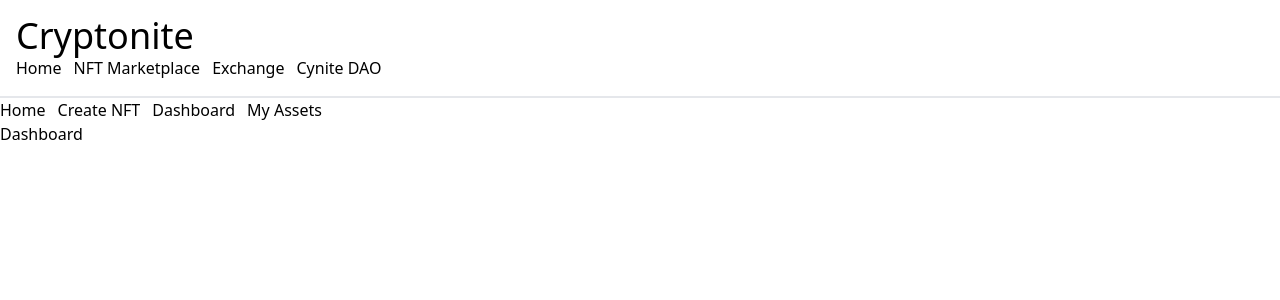
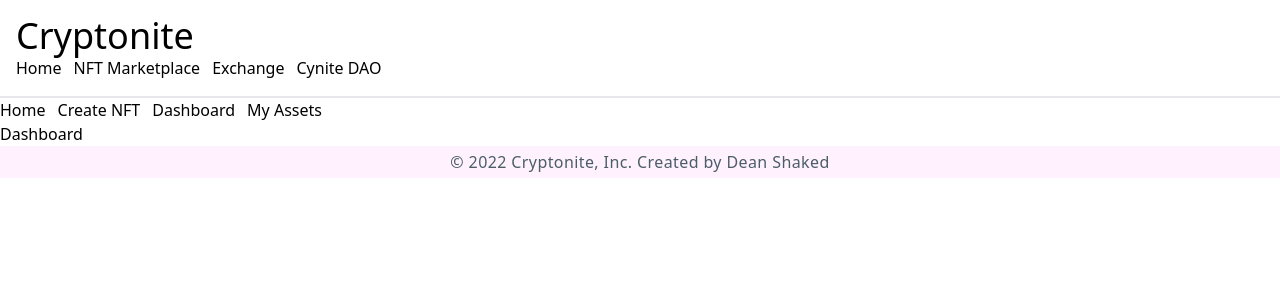
Before and after one commit to DeanShaked/Cryptonite, a Next.js app in the folder frontend/: page /market/dashboard in a window 1280 px wide. Shown: the top 300 px of the page. Built offline with nearby package versions, Linux system fonts and the light colour scheme.

Commit message:
feat: added Footer component

```diff
--- /dev/null
+++ b/frontend/components/layout/Footer/Footer.module.css
@@ -0,0 +1,2 @@
+.container {
+}
--- a/frontend/components/layout/Footer/Footer.tsx
+++ b/frontend/components/layout/Footer/Footer.tsx
@@ -1,7 +1,11 @@
 import React from 'react';
 
 const Footer = () => {
-  return <div>Footer</div>;
+  return (
+    <footer className="flex items-center justify-center h-[4vh] bg-[#fff2fe] text-[#4b5d67] tracking-wide">
+      © 2022 Cryptonite, Inc. Created by Dean Shaked
+    </footer>
+  );
 };
 
 export default Footer;
--- a/frontend/pages/_app.tsx
+++ b/frontend/pages/_app.tsx
@@ -1,5 +1,6 @@
 // App
 import type { AppProps } from 'next/app';
+import Footer from '../components/layout/Footer/Footer';
 
 // Components
 import Header from '../components/layout/Header/Header';
@@ -15,8 +16,9 @@ type ComponentWithPageLayout = AppProps & {
 
 function MyApp({ Component, pageProps }: ComponentWithPageLayout) {
   return (
-    <div>
+    <>
       <Header />
+      <main>
         {Component.PageLayout ? (
           <Component.PageLayout>
             <Component {...pageProps} />
@@ -24,7 +26,9 @@ function MyApp({ Component, pageProps }: ComponentWithPageLayout) {
         ) : (
           <Component {...pageProps} />
         )}
-    </div>
+      </main>
+      <Footer />
+    </>
   );
 }
 
@@ -33,4 +37,5 @@ export default MyApp;
 // @dev notes:
 // - type ComponentWithPageLayout ==> Generic layout warpper for any route and sub-route
 // - If the current rendred component has a PageLayout property,
-//   we will create a page layout for to wrap every component down his subtree
+//   we will render this component as children inside his layout component
+//   for example: [page_component_name].PageLayout = [layout_component_name]
--- a/frontend/pages/index.tsx
+++ b/frontend/pages/index.tsx
@@ -1,6 +1,5 @@
 // App
 import type { NextPage } from 'next';
-import Market from './market';
 
 const Home: NextPage = () => {
   return (
```
Lines whose indentation alone changed are shown as unchanged.
